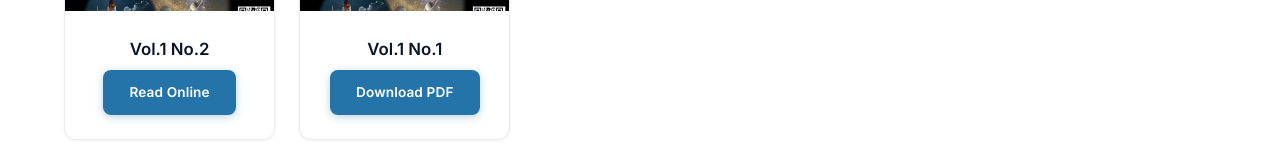
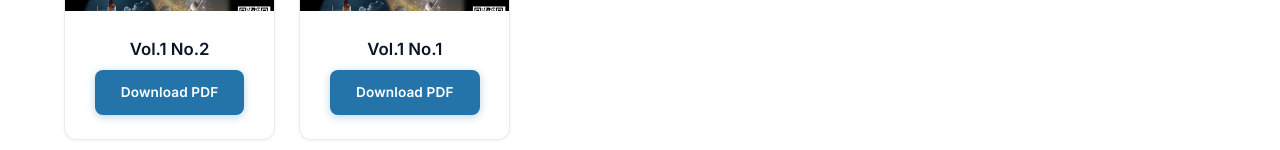
Before and after one commit to yunks128/kassta, a React (Vite) app: page /#/media in a window 1280 px wide. Shown: the part 650-800 px from the top of the page. Built offline with nearby package versions, Linux system fonts and the light colour scheme.

Commit message:
Use local PDF for KASSTA Letters Vol.1 No.2

```diff
--- a/src/pages/Media.jsx
+++ b/src/pages/Media.jsx
@@ -28,12 +28,12 @@ export default function Media() {
           <p className="section-subtitle">Our publication covering KASSTA activities, achievements, and upcoming events</p>
           <div className="card-grid" style={{ gridTemplateColumns: 'repeat(auto-fill, minmax(200px, 1fr))' }}>
             <div className="card" style={{ textAlign: 'center' }}>
-              <a href="https://designrr.page/?id=482481&token=566029886&type=FP&h=4252" target="_blank" rel="noopener noreferrer">
+              <a href={import.meta.env.BASE_URL + 'kassta-letters-vol1-no2.pdf'} target="_blank" rel="noopener noreferrer">
                 <img src={import.meta.env.BASE_URL + 'images/newsletter-2024.jpg'} alt="KASSTA Letters Vol.1 No.2" className="card-img" style={{ objectFit: 'cover' }} />
               </a>
               <div className="card-body">
                 <h3>Vol.1 No.2</h3>
-                <a href="https://designrr.page/?id=482481&token=566029886&type=FP&h=4252" target="_blank" rel="noopener noreferrer" className="btn btn-primary" style={{ fontSize: '0.85rem' }}>Read Online</a>
+                <a href={import.meta.env.BASE_URL + 'kassta-letters-vol1-no2.pdf'} target="_blank" rel="noopener noreferrer" className="btn btn-primary" style={{ fontSize: '0.85rem' }}>Download PDF</a>
               </div>
             </div>
             <div className="card" style={{ textAlign: 'center' }}>
```
Also changed, not shown: 1 other file (tests, documents, lock files or other folders).
